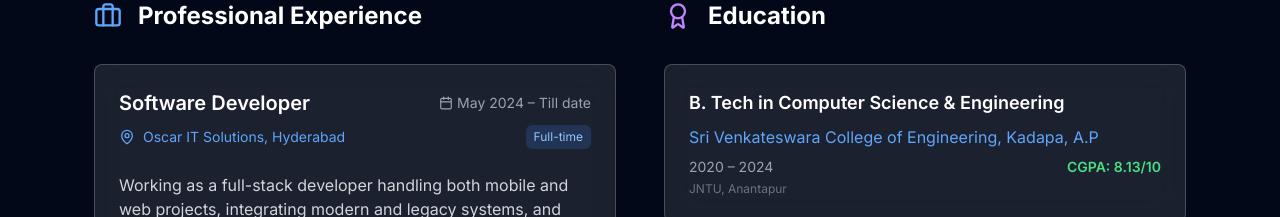
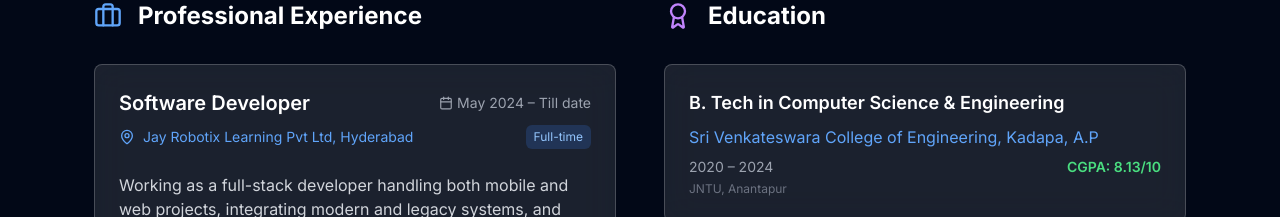
Before and after one commit to RangaSreeVijay768/portfolio_live, a React (Vite) app: page / in a window 1280 px wide. Shown: the part 5220-5437 px from the top of the page. Built offline with nearby package versions, Linux system fonts and the light colour scheme.

Commit message:
Update Experience.tsx

```diff
--- a/src/components/Experience.tsx
+++ b/src/components/Experience.tsx
@@ -6,7 +6,7 @@ const Experience = () => {
     {
       id: 1,
       title: 'Software Developer',
-      company: 'Oscar IT Solutions, Hyderabad',
+      company: 'Jay Robotix Learning Pvt Ltd, Hyderabad',
       period: 'May 2024 – Till date',
       type: 'Full-time',
       description: 'Working as a full-stack developer handling both mobile and web projects, integrating modern and legacy systems, and contributing to production-level applications.',
```
